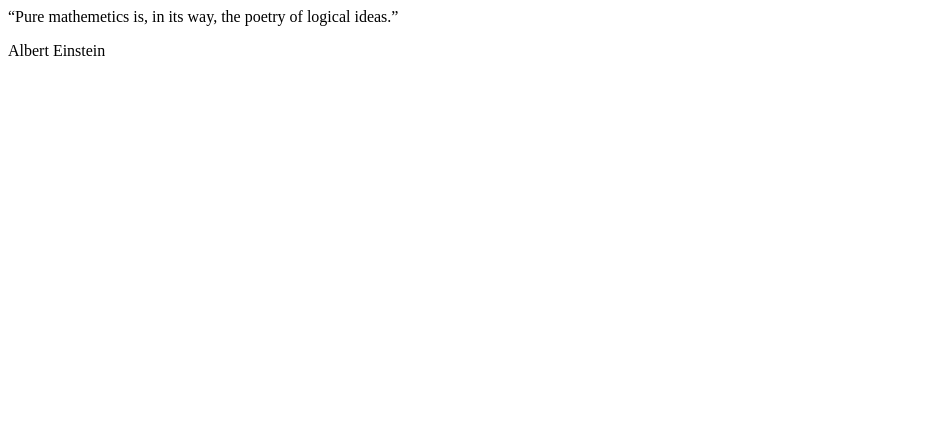
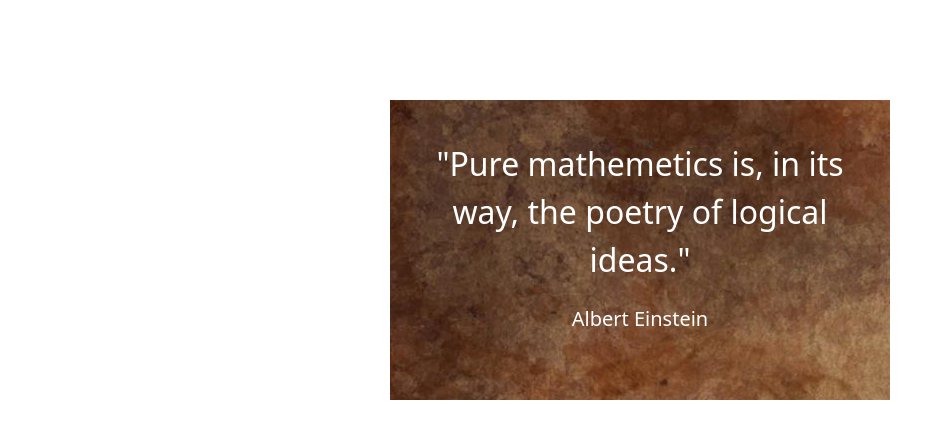
Before and after one commit to sithid/the-quote-card-express, a website: page public/index.html in a window 1280 px wide. Shown: the whole page, without its empty margins (0-944 px from the left). Drawn offline with Linux system fonts and the light colour scheme.

Commit message:
quote card part 2 done

```diff
--- a/public/css/style.css
+++ b/public/css/style.css
@@ -0,0 +1,30 @@
+@import url('./reset.css');
+
+.main {
+  padding: 100px;
+}
+.background-img {
+  width: 500px;
+  height: 300px;
+  background-image: url('./../background-image.jpg');
+  margin: auto auto;
+  color: white;
+  padding: 40px;
+}
+
+.quote-container {
+  display: flex;
+  flex-direction: column;
+  justify-content: center;
+  text-align: center;
+  margin: auto auto;
+  gap: 20px;
+}
+
+.quote-text {
+  font-size: 2rem;
+}
+
+.author-text {
+  font-size: 1.25rem;
+}
--- a/public/index.html
+++ b/public/index.html
@@ -8,11 +8,12 @@
 </head>
 <body>
     <main class="main">
-        <div class="background-img"></div>
-        <article class="quote-container">
-            <q id="quote" class="quote-text">Pure mathemetics is, in its way, the poetry of logical ideas.</q>
+        <div class="background-img">
+          <article class="quote-container">
+            <p id="quote" class="quote-text">"Pure mathemetics is, in its way, the poetry of logical ideas."</p>
             <p id="author" class="author-text">Albert Einstein</p>
-        </article>
+          </article>
+        </div>
     </main>
 </body>
 </html>
```
Also changed, not shown: public/background-image.jpg (added), public/background-image.png (deleted).
